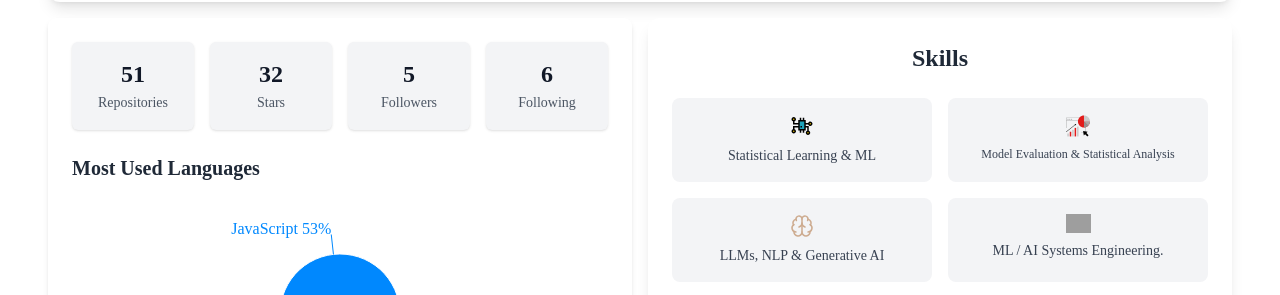
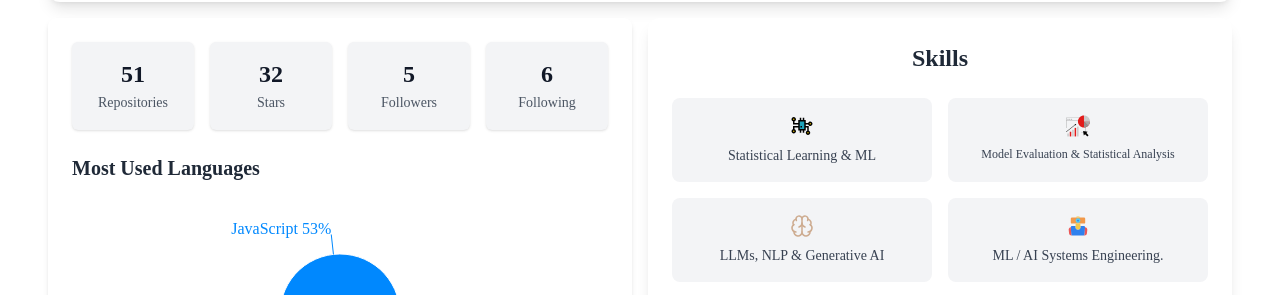
Before and after one commit to ismailSadouki/portfolio, a website: page docs/index.html in a window 1280 px wide. Shown: the part 288-583 px from the top of the page. Drawn offline with Linux system fonts and the light colour scheme; grey boxes are pictures that could not be loaded.

Commit message:
update skills

```diff
--- a/docs/index.html
+++ b/docs/index.html
@@ -624,7 +624,18 @@ body {
                     class="flex flex-col items-center p-4  rounded-lg bg-gray-100 dark:bg-gray-700 transition-all duration-300 hover:bg-gray-200 dark:hover:bg-gray-600 hover:scale-105 transform"
                     >
                     <div class="text-gray-600 dark:text-gray-300 mb-2">
-                      <img src="https://api.iconify.design/mdi:robot.svg" width="25" />
+                      <svg xmlns="http://www.w3.org/2000/svg" width="24px" height="24px" viewBox="0 0 80 80">
+                      <path d="M0 0h80v80H0z" fill="none" />
+                      <g fill="none">
+                        <path fill="#2f80ed" fill-rule="evenodd" d="M32 40H20a4 4 0 0 0-3.992 4.25l1.5 24A4 4 0 0 0 21.5 72h36.485a4 4 0 0 0 3.992-3.75l1.5-24A4 4 0 0 0 59.485 40H48v6a6 6 0 0 1-6 6h-4a6 6 0 0 1-6-6z" clip-rule="evenodd" />
+                        <path fill="#eb5757" fill-rule="evenodd" d="M16.008 44.25a4 4 0 0 1-.008-.2c-4.311.482-7.526 4.378-7.051 8.802l1.285 12A8 8 0 0 0 18.19 72h43.62a8 8 0 0 0 7.955-7.148l1.286-12c.492-4.599-3-8.626-7.567-8.843q0 .12-.008.24l-1.5 24A4 4 0 0 1 57.985 72H21.5a4 4 0 0 1-3.992-3.75z" clip-rule="evenodd" />
+                        <rect width="48" height="20" x="15.999" y="12" fill="#f2994a" rx="4" />
+                        <path fill="#f2c94c" fill-rule="evenodd" d="M32.34 12h15.318A6 6 0 0 0 42 8h-4a6 6 0 0 0-5.658 4M48 32H32v14a6 6 0 0 0 6 6h4a6 6 0 0 0 6-6z" clip-rule="evenodd" />
+                        <rect width="16" height="16" x="32" y="14" fill="#56ccf2" rx="8" />
+                        <path stroke="#2f80ed" stroke-linecap="round" stroke-linejoin="round" stroke-width="6" d="M40 22v.01" />
+                      </g>
+                    </svg>
+
 
                     </div>
                     <span
```
